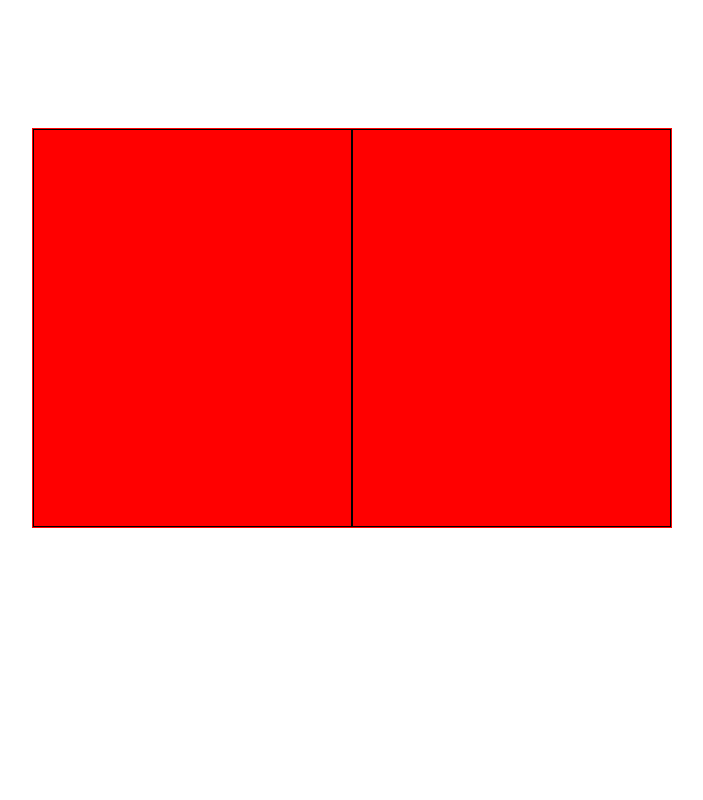
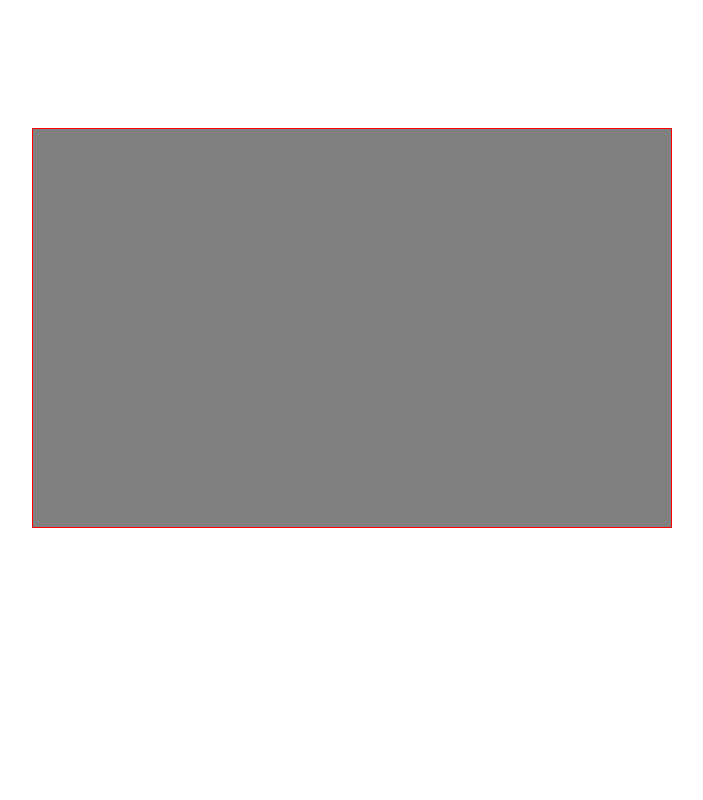
Before and after one commit to uzmabanu356/Self-Learning, a plain HTML site: page Web Development/Learning-With-Faizan/CSS/CSS practice/login3.html in a window 1280 px wide. Shown: the whole page, without its empty margins (288-991 px from the left). Drawn offline with Linux system fonts and the light colour scheme.

Commit message:
update file

```diff
--- a/Web Development/Learning-With-Faizan/CSS/CSS practice/login3.css
+++ b/Web Development/Learning-With-Faizan/CSS/CSS practice/login3.css
@@ -3,6 +3,7 @@
   padding: 0;
   box-sizing: border-box;
 }
+
 .container {
   border: 1px solid red;
   width: 50%;
@@ -12,7 +13,7 @@
   margin-top: 10%;
 }
 
-    .box {
+/* .box {
       position: relative;
       width: 50%;
       height: auto;
@@ -20,8 +21,8 @@
       border: 1px solid #000;
       overflow: hidden;
       background: red;
-    }
-
+    } */
+/*
     .overlay {
       position: absolute;
       bottom: -100%;
@@ -35,3 +36,45 @@
     .box:hover .overlay {
       bottom: 0;
     }
+     */
+.box {
+  position: relative;
+  border: 2px solid gray;
+  background-color: gray;
+  width: 50%;
+  overflow: hidden;
+
+}
+
+.overlay{
+  position: absolute;
+  background-color: green;
+  width: 100%;
+  height: 100%;
+  bottom:-100%;
+  transition: all 2s;
+
+}
+
+.box:hover .overlay {
+  bottom:0;
+}
+
+.overlay{
+  position: absolute;
+  background-color: green;
+  width: 100%;
+  height: 100%;
+  top:-100% ;
+  transition: all 2s;
+
+}
+
+.box:hover .overlay{
+  bottom:0%;
+}
+
+h1{
+  text-align: center;
+  margin-top: 40%;
+}
--- a/Web Development/Learning-With-Faizan/CSS/CSS practice/login3.html
+++ b/Web Development/Learning-With-Faizan/CSS/CSS practice/login3.html
@@ -1,20 +1,23 @@
 <!DOCTYPE html>
 <html lang="en">
+
 <head>
   <meta charset="UTF-8">
   <title>Basic Overlay</title>
   <link rel="stylesheet" href="./login3.css">
 </head>
+
 <body>
 
   <div class="container">
     <div class="box">
-      <div class="overlay"></div>
+      <div class="overlay">
+        <h1>SignIn</h1>
+      </div>
     </div>
     <div class="box">
-      <div class="overlay"></div>
+      <div class="overlay">
+        <h1>SignUp</h1>
+      </div>
     </div>
   </div>
-
-</body>
-</html>
```
Lines whose indentation alone changed are shown as unchanged.
